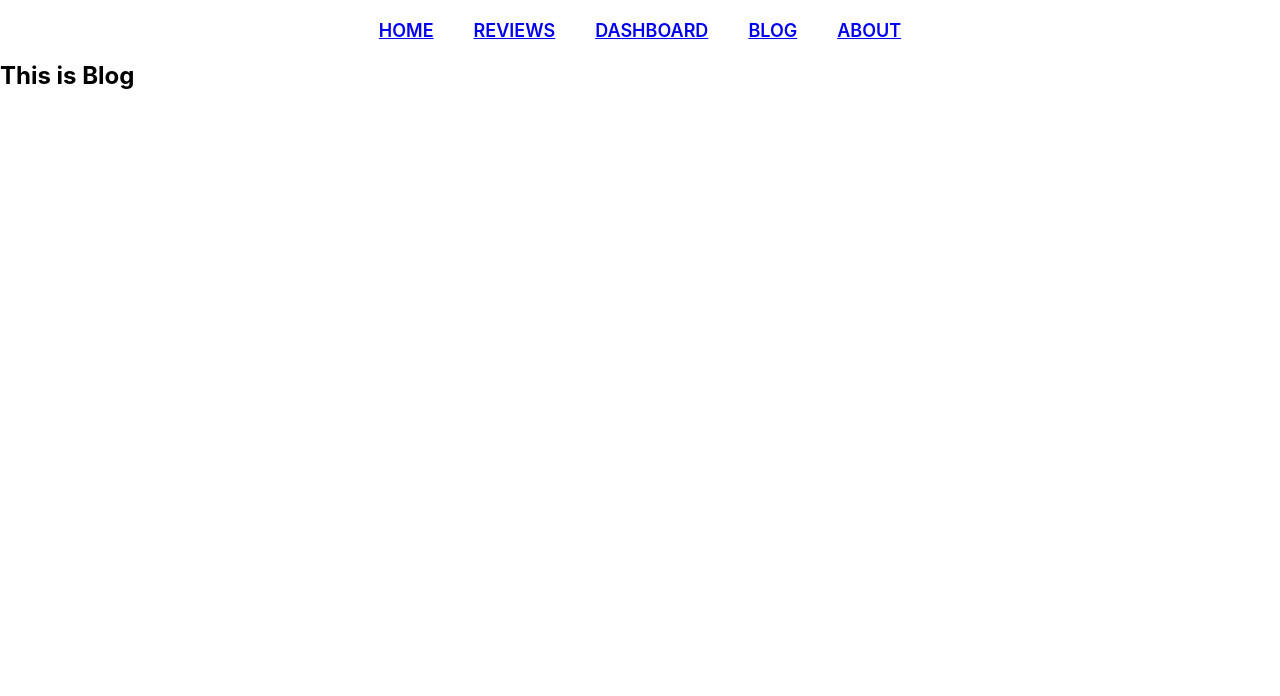
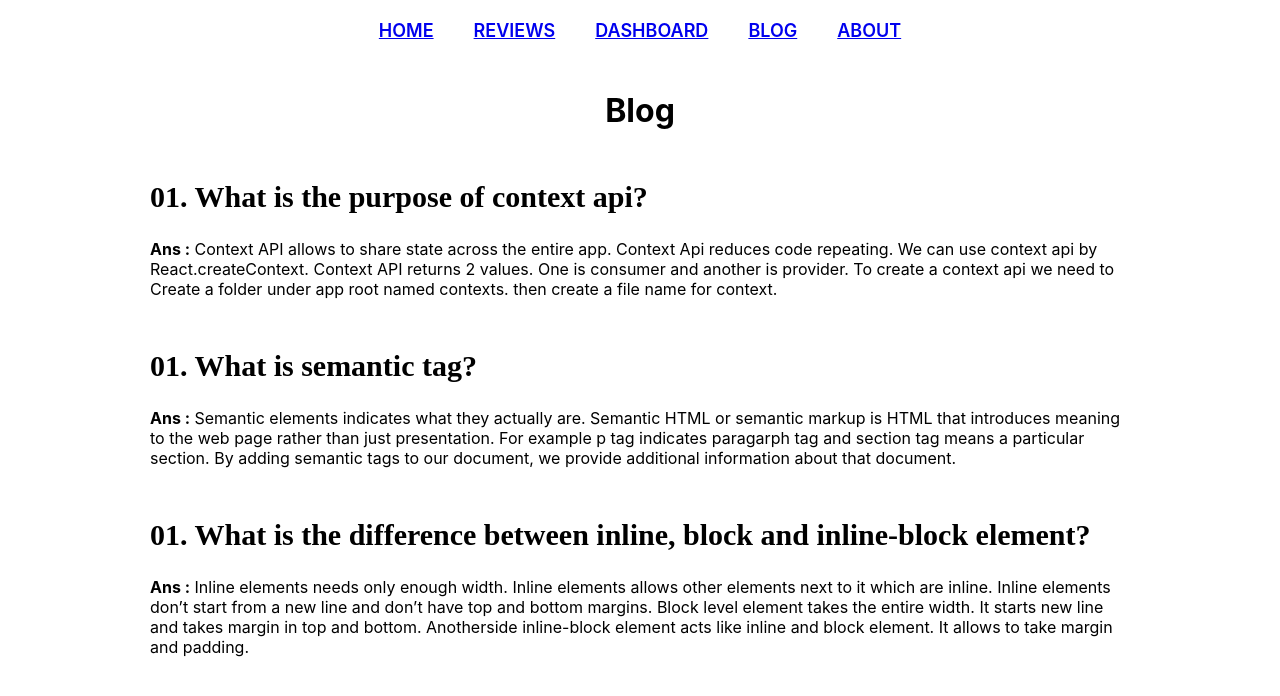
Before and after one commit to muzahidMD/product-analysis-website-muzahidMD-assignment09, a React (Create React App) app: page /blog in a window 1280 px wide. Shown: the top 696 px of the page. Built offline with nearby package versions, Linux system fonts and the light colour scheme.

Commit message:
added qustion answer and change comment in json file

```diff
--- a/src/App.js
+++ b/src/App.js
@@ -13,7 +13,7 @@ function App() {
       <Header></Header>
       <Routes>
         <Route path='/' element={<Home />}></Route>
-        <Route path='/home' element={<Home />}></Route>
+        {/* <Route path='/home' element={<Home />}></Route> */}
         <Route path='/reviews' element={<Reviews />}></Route>
         <Route path='/dashboard' element={<Dashboard />}></Route>
         <Route path='/blog' element={<Blog />}></Route>
--- a/src/components/Blog/Blog.css
+++ b/src/components/Blog/Blog.css
@@ -0,0 +1,17 @@
+.blog {
+    margin: 50px 150px;
+}
+
+.page-heading {
+    text-align: center;
+}
+
+.blog h2 {
+    font-size: 30px;
+    font-family: 'Times New Roman', Times, serif;
+}
+
+.page-heading,
+.answer {
+    margin-bottom: 50px;
+}
--- a/src/components/Blog/Blog.js
+++ b/src/components/Blog/Blog.js
@@ -1,9 +1,22 @@
 import React from 'react';
+import './Blog.css'
 
 const Blog = () => {
     return (
-        <div>
-            <h2>This is Blog</h2>
+        <div className='blog'>
+            <h1 className='page-heading'>Blog</h1>
+            <div className='answer'>
+                <h2>01. What is the purpose of context api?</h2>
+                <p><strong>Ans :</strong> Context API allows to share state across the entire app. Context Api reduces code repeating. We can use context api by React.createContext. Context API returns 2 values. One is consumer and another is provider. To create a context api we need to Create a folder under app root named contexts. then create a file name for context.</p>
+            </div>
+            <div className='answer'>
+                <h2>01. What is semantic tag?</h2>
+                <p><strong>Ans :</strong> Semantic elements indicates what they actually are. Semantic HTML or semantic markup is HTML that introduces meaning to the web page rather than just presentation. For example p tag indicates paragarph tag and section tag means a particular section. By adding semantic tags to our document, we provide additional information about that document.</p>
+            </div>
+            <div className='answer'>
+                <h2>01. What is the difference between inline, block and inline-block element? </h2>
+                <p><strong>Ans :</strong> Inline elements needs only enough width. Inline elements allows other elements next to it which are inline. Inline elements don’t start from a new line and don’t have top and bottom margins. Block level element takes the entire width. It starts new line and takes margin in top and bottom. Anotherside inline-block element acts like inline and block element. It allows to take margin and padding.</p>
+            </div>
         </div>
     );
 };
--- a/src/components/Header/Header.js
+++ b/src/components/Header/Header.js
@@ -6,7 +6,7 @@ const Header = () => {
     return (
         <div className='header'>
             <div>
-                <Link to="/home">HOME</Link>
+                <Link to="/">HOME</Link>
                 <Link to="/reviews">REVIEWS</Link>
                 <Link to="/dashboard">DASHBOARD</Link>
                 <Link to="/blog">BLOG</Link>
```
Also changed, not shown: public/reviews.json (+6 -6 lines).
